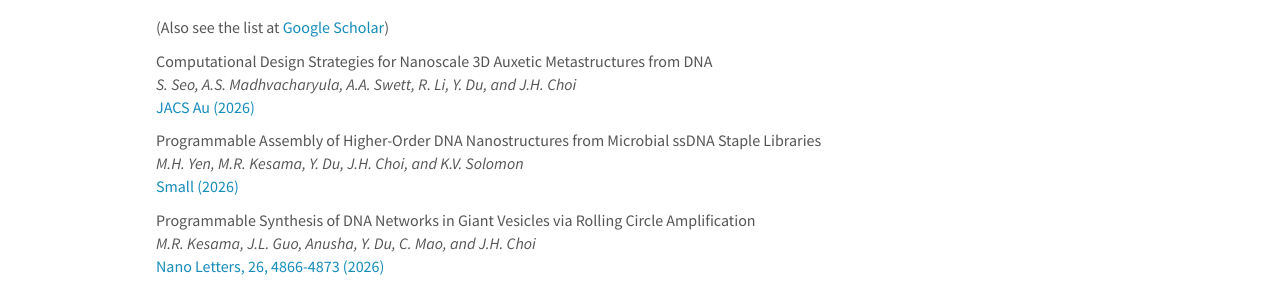
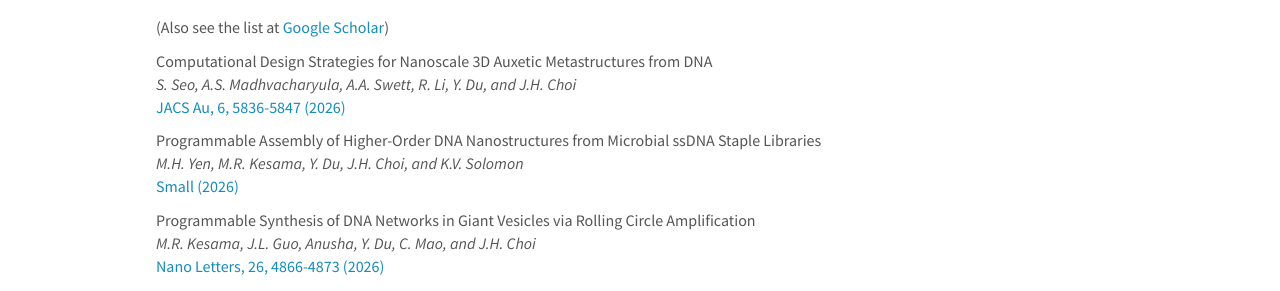
Before and after one commit to choidnalab/choidnalab.github.io, a Jekyll site: the page built from _pages/publications.md, in a window 1280 px wide and 900 px high. Shown: the part 132-423 px from the top of the window. Built offline with Jekyll 4.4.1, drawn with Linux system fonts in a browser that asks for light colours; nearby versions of some CDN libraries.

Commit message:
Modify publication display format in publist.yml
Updated the display citation format for a publication.

```diff
--- a/_data/publist.yml
+++ b/_data/publist.yml
@@ -4,7 +4,7 @@
   authors: S. Seo, A.S. Madhvacharyula, A.A. Swett, R. Li, Y. Du, and J.H. Choi
   link:
     url: https://pubs.acs.org/jaaucr/article/doi/10.1021/jacsau.6c01136/5443632/Computational-Design-Strategies-for-Nanoscale-3D
-    display: JACS Au (2026)
+    display: JACS Au, 6, 5836-5847 (2026)
   highlight: 0
   news2:
 
```
